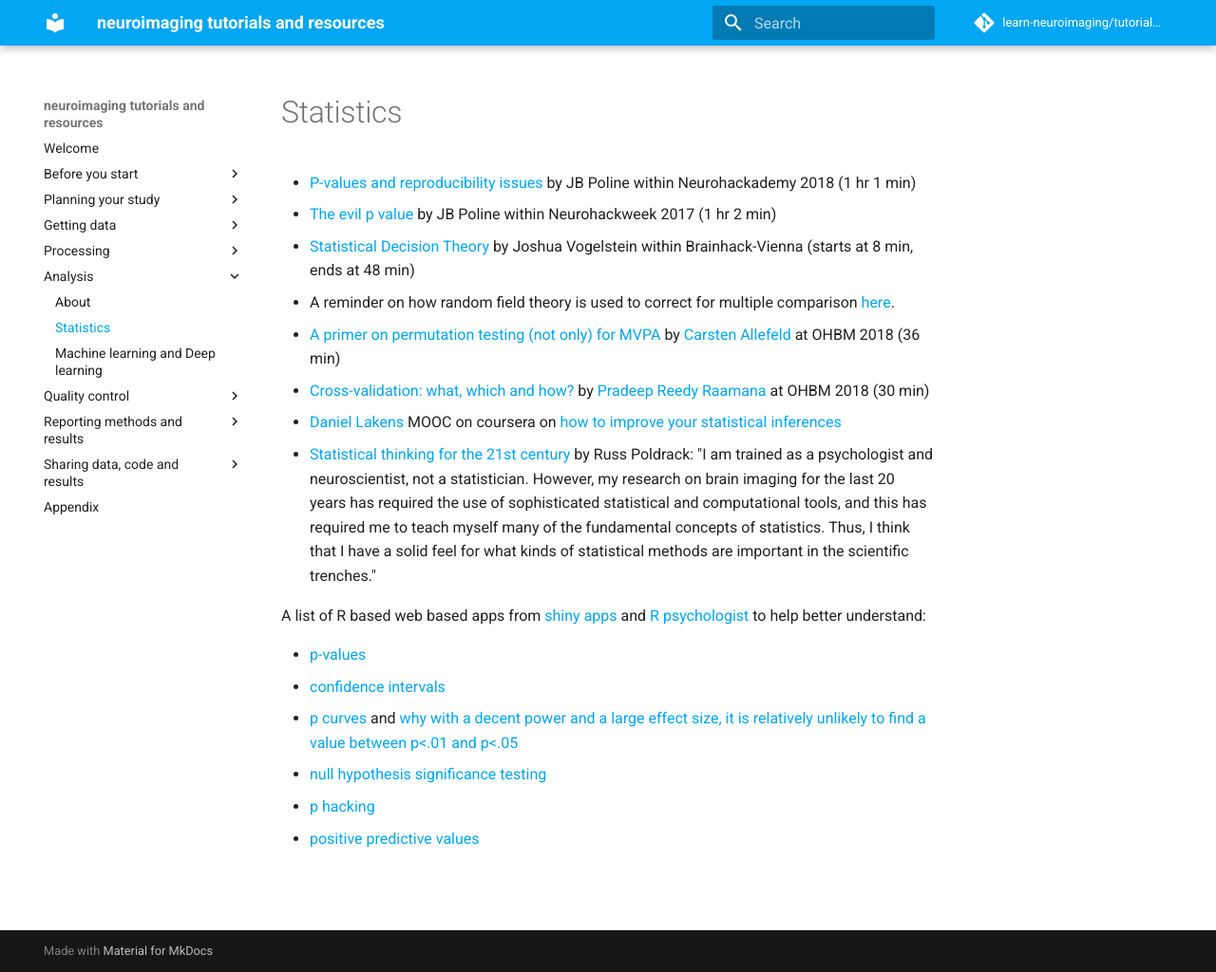
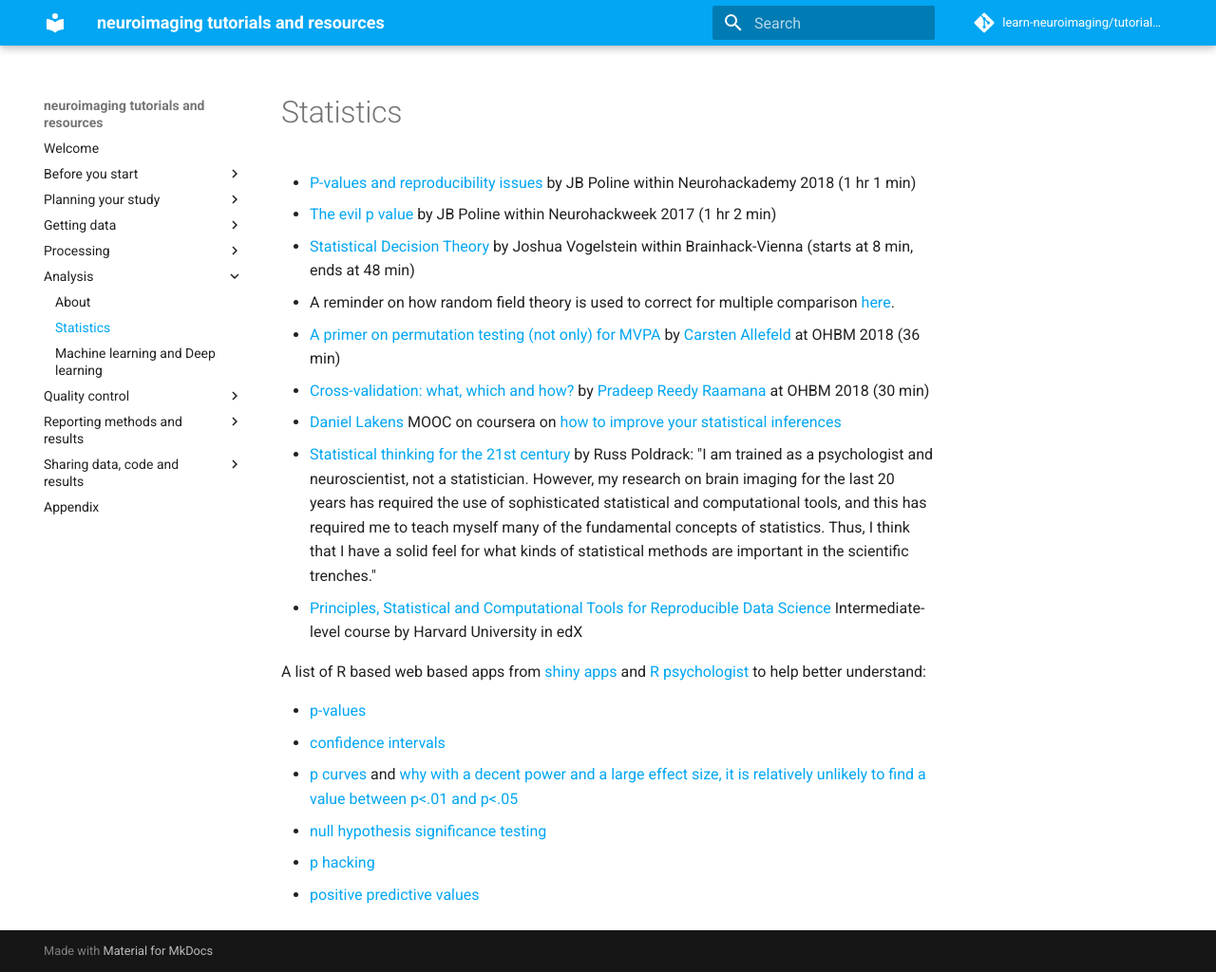
Before and after one commit to learn-neuroimaging/hitchhackers_guide_brain, an MkDocs documentation site: the page built from docs/statistics.md, in a window 1280 px wide and 1024 px high. Shown: the whole window at 95% size. Built offline with MkDocs 1.6.1 and Material for MkDocs 9.7.7, drawn with Linux system fonts in a browser that asks for light colours; comment, search, counter and statistics services are not loaded.

Commit message:
Add statistics course

```diff
--- a/docs/statistics.md
+++ b/docs/statistics.md
@@ -8,6 +8,7 @@
 -   [Cross-validation: what, which and how?](https://www.pathlms.com/ohbm/courses/8246/sections/12542/video_presentations/116075) by [Pradeep Reedy Raamana](https://twitter.com/raamana_) at OHBM 2018 (30 min)
 -   [Daniel Lakens](https://twitter.com/lakens) MOOC on coursera on [how to improve your statistical inferences](https://www.coursera.org/learn/statistical-inferences)
 -   [Statistical thinking for the 21st century](http://statsthinking21.org/) by Russ Poldrack: "I am trained as a psychologist and neuroscientist, not a statistician. However, my research on brain imaging for the last 20 years has required the use of sophisticated statistical and computational tools, and this has required me to teach myself many of the fundamental concepts of statistics. Thus, I think that I have a solid feel for what kinds of statistical methods are important in the scientific trenches."
+-   [Principles, Statistical and Computational Tools for Reproducible Data Science](https://www.edx.org/course/principles-statistical-and-computational-tools-for) Intermediate-level course by Harvard University in edX
 
 A list of R based web based apps from [shiny apps](http://shinyapps.org/) and [R psychologist](http://rpsychologist.com/) to help better understand:
 
```
